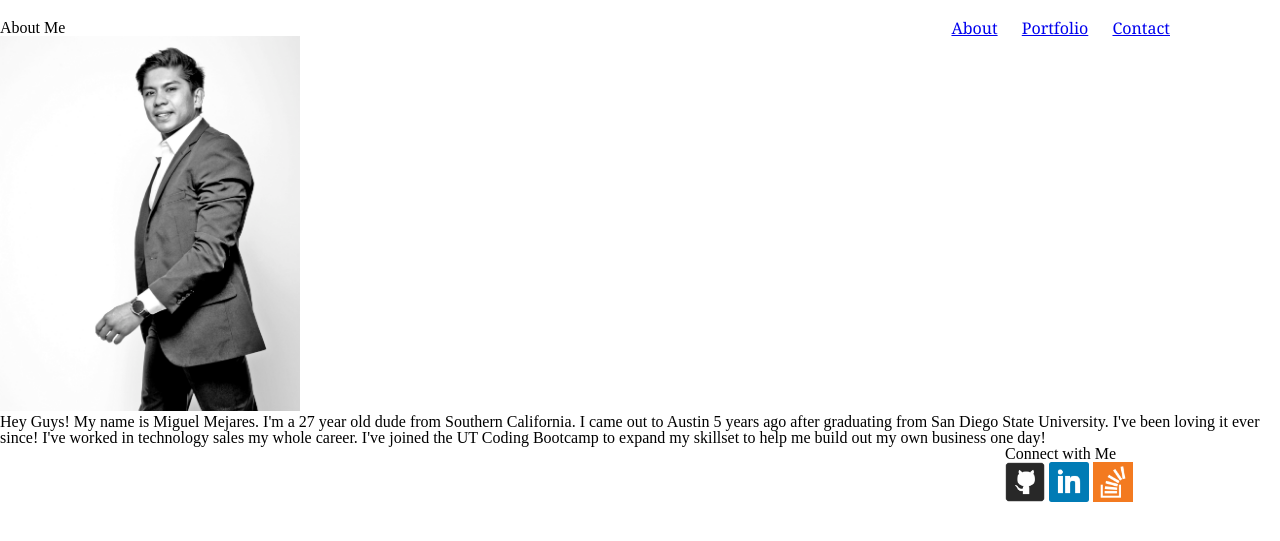
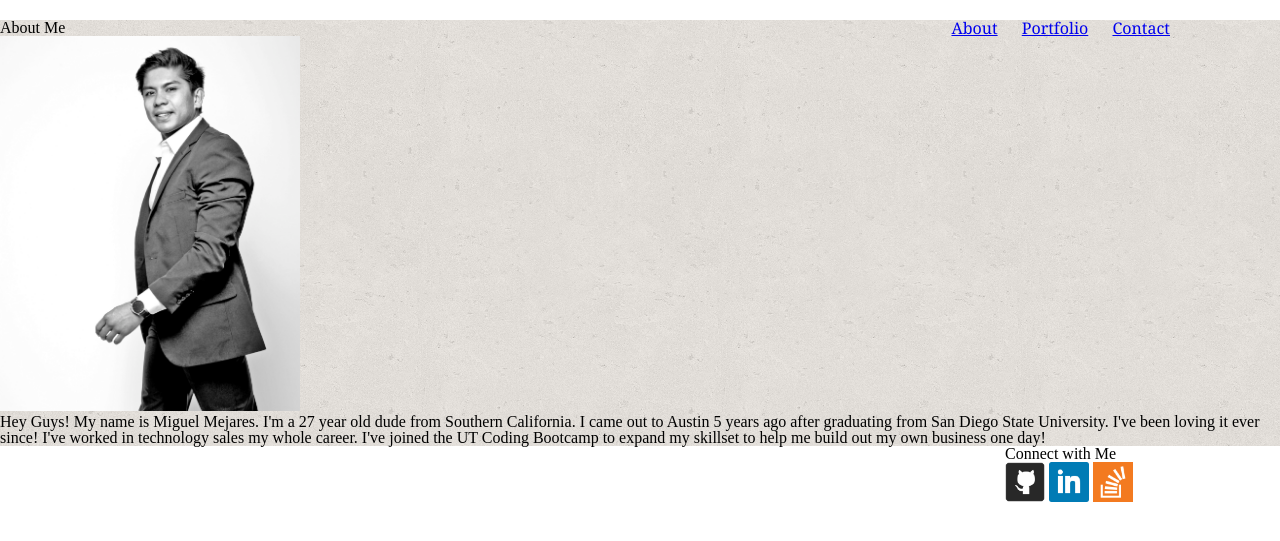
Before and after one commit to migs51/Basic-Portfolio, a PHP site: page /index.php in a window 1280 px wide. Shown: the part 80-621 px from the top of the page. Run offline with PHP 8.4, Linux system fonts and the light colour scheme.

Commit message:
initial site files

```diff
--- a/assets/css/style.css
+++ b/assets/css/style.css
@@ -15,14 +15,15 @@ head {
 	background-color: #ffffff
 }
 
-body {
-	background-color: #ffffff
-	width: 650px;
+section {
+	background-image: url("cork-wallet.png")
+
 
 }
 
 ul {
 	list-style: none;
+
 	margin-right: 100px;
 	margin-bottom: 30px
 	padding: 0;
```
Also changed, not shown: assets/css/cork-wallet.png (added), home.php (added).
